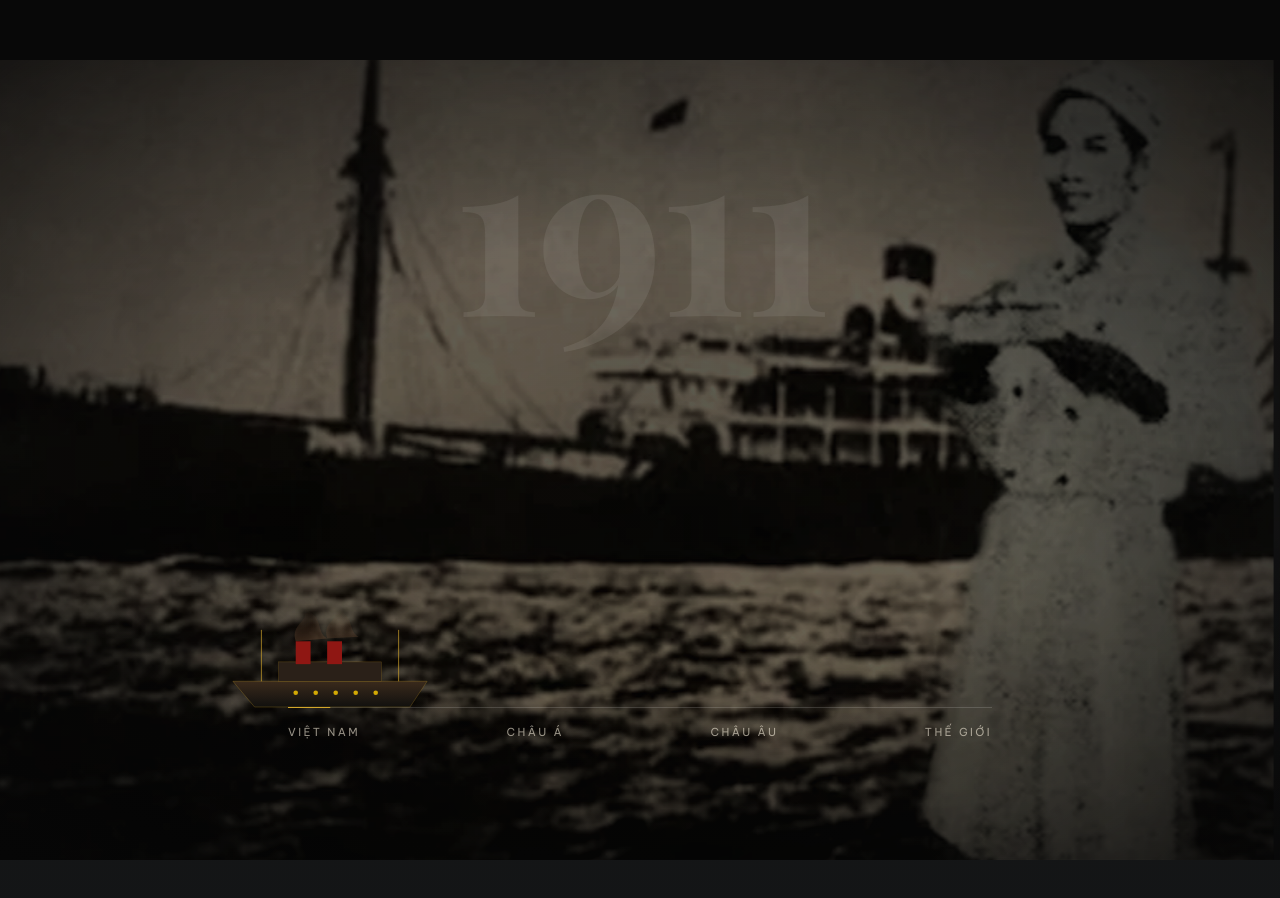
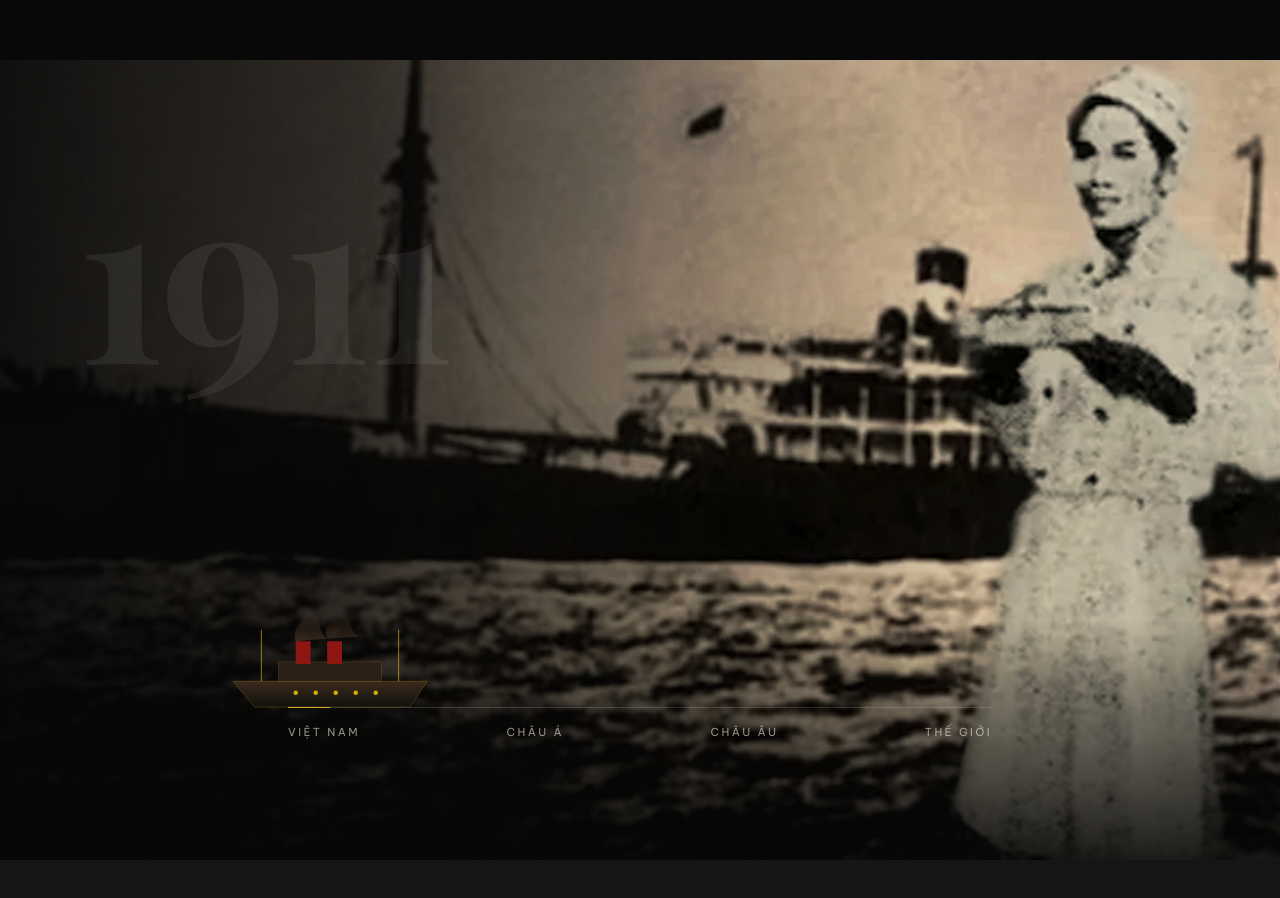
Before and after one commit to lehongquan12a08-gif/Bao-tang-Ho-Chi-Minh, a Next.js app: page / in a window 1280 px wide. Shown: the part 7620-8518 px from the top of the page. Built offline with nearby package versions, Linux system fonts and the light colour scheme.

Commit message:
1911: split layout — title moved fully LEFT, young man in the photo stays clear on the RIGHT (no text over face)

```diff
--- a/components/chapters/Chapter1911.tsx
+++ b/components/chapters/Chapter1911.tsx
@@ -22,11 +22,11 @@ export default function Chapter1911() {
         },
       });
 
-      // full-bleed archival photo — slow Ken Burns push
+      // full-bleed archival photo — very gentle push (keeps the man in frame)
       tl.fromTo(
         q('.ship'),
-        { scale: 1.05, xPercent: -3 },
-        { scale: 1.2, xPercent: 3, ease: 'none' },
+        { scale: 1.03 },
+        { scale: 1.1, ease: 'none' },
         0
       );
 
@@ -53,34 +53,36 @@ export default function Chapter1911() {
       }}
     >
       <div className="sticky top-0 flex h-screen flex-col items-center justify-center overflow-hidden">
-        {/* full-bleed archival photograph — ra đi tìm đường cứu nước (1911) */}
+        {/* full-bleed archival photograph — the young man stays clear on the RIGHT */}
         {/* eslint-disable-next-line @next/next/no-img-element */}
         <img
           src="/images/photos/ship-1911.webp"
           alt="Con tàu rời bến — hành trình ra đi tìm đường cứu nước (1911)"
           className="ship will-transform pointer-events-none absolute inset-0 z-0 h-full w-full object-cover"
-          style={{ filter: 'sepia(0.35) contrast(1.05) brightness(0.72)' }}
+          style={{ filter: 'sepia(0.32) contrast(1.05) brightness(0.85)', objectPosition: 'center' }}
         />
 
-        {/* scrim for legibility */}
+        {/* LEFT scrim only — darkens the text side, leaves the man on the right lit */}
         <div
           className="pointer-events-none absolute inset-0 z-[1]"
           style={{
             background:
-              'radial-gradient(ellipse at 50% 50%, rgba(8,8,8,0.45) 0%, rgba(8,8,8,0.35) 40%, rgba(8,8,8,0.88) 100%)',
+              'linear-gradient(90deg, rgba(8,8,8,0.94) 0%, rgba(8,8,8,0.75) 28%, rgba(8,8,8,0.3) 52%, rgba(8,8,8,0) 74%)',
           }}
         />
+        {/* soft bottom gradient so the journey line reads */}
+        <div className="pointer-events-none absolute inset-x-0 bottom-0 z-[1] h-[30vh] bg-gradient-to-t from-vn-black/85 to-transparent" />
 
         {/* original harbour-mist texture (generated asset) */}
-        <TextureBg src="/images/mist.webp" className="z-[1] opacity-30 mix-blend-overlay" />
+        <TextureBg src="/images/mist.webp" className="z-[1] opacity-25 mix-blend-overlay" />
 
-        {/* year, faint behind */}
-        <h2 className="headline-year pointer-events-none absolute top-[8%] z-[2] text-white/[0.08]">
+        {/* year, faint behind the title */}
+        <h2 className="headline-year pointer-events-none absolute left-[6%] top-[14%] z-[2] text-white/[0.07]">
           1911
         </h2>
 
-        {/* three-word headline */}
-        <div className="relative z-20 flex flex-col items-center gap-1 text-center">
+        {/* headline — anchored LEFT so it never covers the man on the right */}
+        <div className="absolute left-[6%] top-1/2 z-20 flex max-w-[46vw] -translate-y-1/2 flex-col items-start gap-1 text-left">
           <span className="w-radi will-transform headline-mega text-vn-ivory text-glow-gold">RA ĐI</span>
           <span className="w-tim will-transform font-display text-3xl uppercase tracking-[0.3em] text-vn-gold md:text-5xl">
             Tìm đường
```
